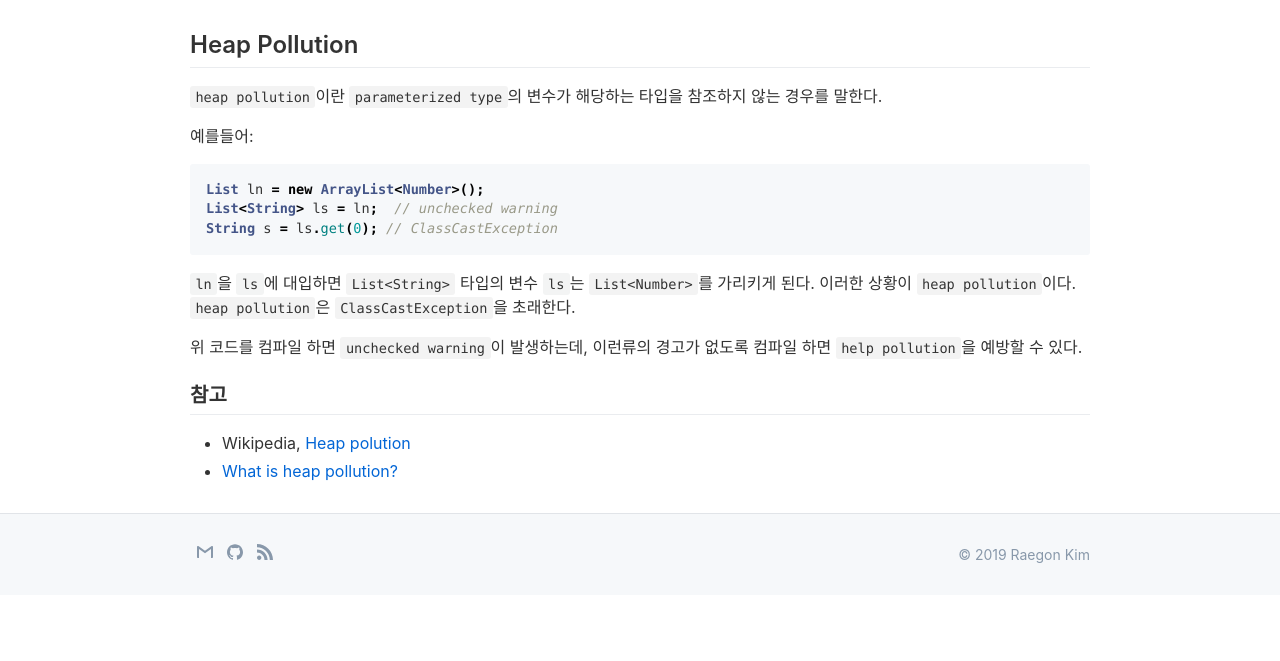
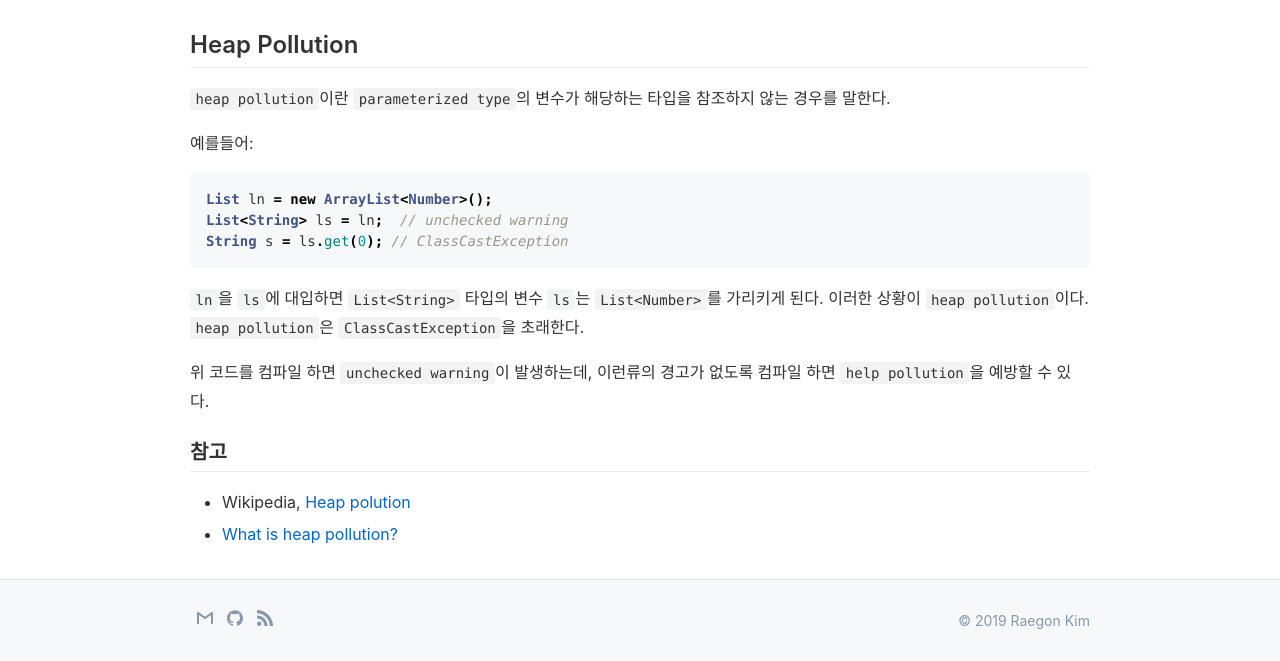
Before and after one commit to raycon/raycon.github.io, a Jekyll site: the page built from _posts/2019-04-01-java-heap-pollution.md, in a window 1280 px wide. Shown: the part 350-1011 px from the top of the page. Built offline with Jekyll 4.4.1, drawn with Linux system fonts in a browser that asks for light colours; comment, search, counter and statistics services are not loaded; before the commit the page ends 945 px from its top, so only the background shows below that.

Commit message:
Change line height

```diff
--- a/assets/css/github-markdown.css
+++ b/assets/css/github-markdown.css
@@ -959,6 +959,16 @@
 }
 
 /* Overrides */
+.markdown-body {
+  color: #333;
+  line-height: 1.8;
+}
+
+.markdown-body .highlight pre,
+.markdown-body code {
+  font-size: 0.875rem;
+  line-height: 1.5;
+}
 
 .markdown-body h1 { font-size: 24px; }
 .markdown-body h2 { font-size: 20px; }
@@ -966,4 +976,3 @@
 .markdown-body h4 { font-size: 16px; }
 .markdown-body h5 { font-size: 14px; }
 .markdown-body h6 { font-size: 12px; }
-.markdown-body { color: #333; }
```
